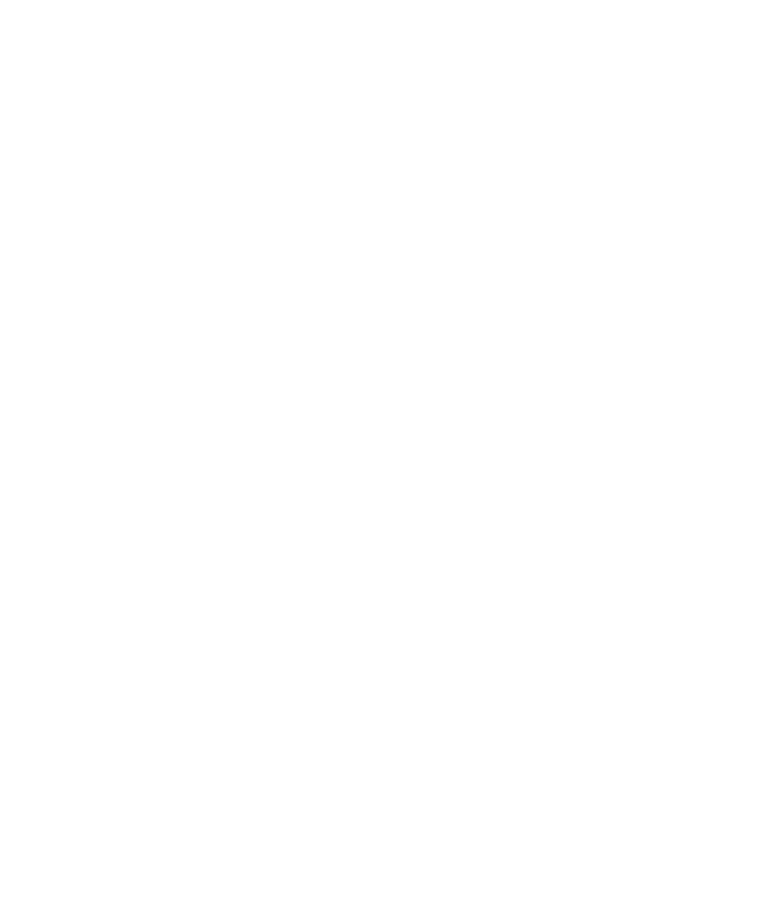
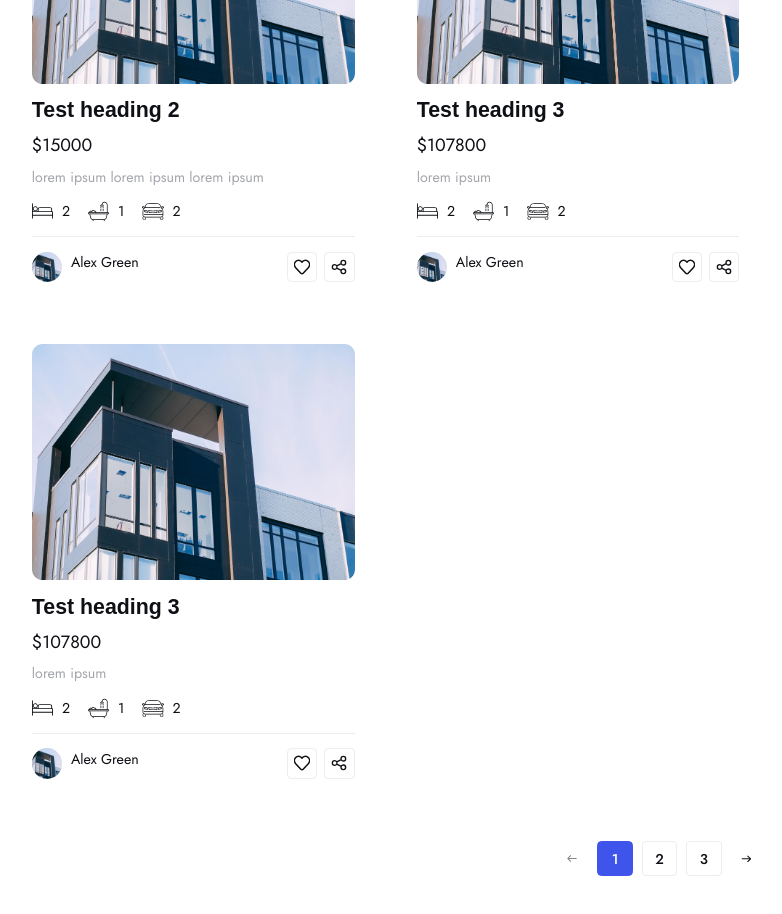
Before and after one commit to Nicola-devJs/bitway, a Next.js app: page /properties in a window 1280 px wide. Shown: the part 1880-2794 px from the top of the page, without its empty margins (385-1167 px from the left). Before the commit the page ends 994 px from the top, so only its background shows below. Built offline with nearby package versions, Linux system fonts and the light colour scheme; a web font is replaced by a local one.

Commit message:
Added component paginate

```diff
--- a/src/app/layout.tsx
+++ b/src/app/layout.tsx
@@ -2,7 +2,7 @@
 import "../../public/global.css";
 import StyledComponentsRegistry from "@/lib/registryStyled";
 import { jost } from "@/common/constants/font";
-import { ModalProvider } from "@/common/hoc/ModalProvider";
+import ModalProvider from "@/common/hoc/ModalProvider";
 
 export const metadata: Metadata = {
   title: "Bitway",
--- a/src/app/properties/page.tsx
+++ b/src/app/properties/page.tsx
@@ -1,12 +1,12 @@
-import { InputApp } from "@/common/UI/input/InputApp";
-import { Accordion } from "@/common/components/accordion/Accordion";
+import { PaginateApp } from "@/common/UI/paginate/PaginateApp";
 import { Breadcrumbs } from "@/common/components/breadcrumbs/Breadcrumbs";
 import { PropertiesList } from "@/common/componentsPage/PropertiesList/PropertiesList";
 import { SidebarFilter } from "@/common/componentsPage/SidebarFilter/SidebarFilter";
+import FilterProvider from "@/common/hoc/FilterProvider";
 import { ContainerApp } from "@/common/styledComponents/ContainerApp";
 import { FlexContent } from "@/common/styledComponents/Flex";
 import { Metadata } from "next";
-import React from "react";
+import mockProperties from "../../../public/mockData/properties.json";
 
 export const metadata: Metadata = {
   title: "Properties | Bitway",
@@ -18,9 +18,12 @@
       <ContainerApp>
         <Breadcrumbs />
         <FlexContent $flexGap={50}>
-          <SidebarFilter />
-          <PropertiesList />
+          <FilterProvider>
+            <SidebarFilter />
+            <PropertiesList properties={mockProperties} />
+          </FilterProvider>
         </FlexContent>
+        <PaginateApp itemsLenght={mockProperties.length} viewCountItems={4} />
       </ContainerApp>
     </>
   );
--- a/src/assets/theme/theme.ts
+++ b/src/assets/theme/theme.ts
@@ -13,5 +13,6 @@
   media: {
     desktop: 1199,
     tablet: 768,
+    phone: 425,
   },
 };
--- /dev/null
+++ b/src/common/UI/paginate/PaginateApp.tsx
@@ -0,0 +1,151 @@
+"use client";
+import styled from "styled-components";
+import React, { FC, useState } from "react";
+import { theme } from "@/assets/theme/theme";
+import { NextImage } from "@/common/components/NextImage";
+import { transformAdaptiveSize } from "@/common/helpers/transformValues";
+import arrowRight from "@/assets/icons/arrow-left-slider.svg";
+
+interface IProps {
+  sizeItem?: number;
+  itemsLenght: number;
+  viewCountItems: number;
+}
+
+export const PaginateApp: FC<IProps> = ({ sizeItem = 40, itemsLenght, viewCountItems }) => {
+  const [activeItem, setActiveItem] = useState(0);
+
+  const listPaginate = Array(Math.ceil(itemsLenght / viewCountItems))
+    .fill(1)
+    .map((_, id) => id + 1);
+
+  return (
+    <PaginateContainer>
+      {listPaginate.map((item, id) => (
+        <PaginateItem key={id} $size={sizeItem} $actvie={activeItem === id} onClick={() => setActiveItem(id)}>
+          {item}
+        </PaginateItem>
+      ))}
+      <>
+        <PaginateArrowLeft
+          $isActive={activeItem !== 0}
+          disabled={activeItem === 0}
+          onClick={() => setActiveItem(activeItem - 1)}
+        >
+          <NextImage info={arrowRight} $width={12} $height={8} objectFit="contain" />
+        </PaginateArrowLeft>
+        <PaginateArrowRight
+          $isActive={activeItem !== listPaginate.length - 1}
+          disabled={activeItem === listPaginate.length - 1}
+          onClick={() => setActiveItem(activeItem + 1)}
+        >
+          <NextImage info={arrowRight} $width={12} $height={8} objectFit="contain" />
+        </PaginateArrowRight>
+      </>
+    </PaginateContainer>
+  );
+};
+
+const PaginateContainer = styled.div`
+  position: relative;
+  display: flex;
+  align-items: center;
+  gap: 0.694vw;
+  margin: 3.472vw 0 6.944vw auto;
+  padding-inline: 2.778vw;
+  width: max-content;
+
+  @media (max-width: ${theme.media.desktop}px) {
+    margin: 4.17vw 0 8.34vw auto;
+    padding-inline: 3.336vw;
+    gap: 0.834vw;
+  }
+  @media (max-width: ${theme.media.tablet}px) {
+    margin: 6.51vw 0 13.021vw auto;
+    padding-inline: 5.208vw;
+    gap: 1.302vw;
+  }
+  @media (max-width: ${theme.media.phone}px) {
+    margin: 11.765vw 0 23.529vw auto;
+    padding-inline: 9.412vw;
+    gap: 2.353vw;
+  }
+`;
+
+const PaginateItem = styled.div<{ $size: number; $actvie: boolean }>`
+  width: ${(props) => transformAdaptiveSize(props.$size)};
+  height: ${(props) => transformAdaptiveSize(props.$size)};
+  background-color: ${(props) => (props.$actvie ? theme.colors.blue : theme.colors.white)};
+  border-radius: 0.347vw;
+  border: 1px solid ${(props) => (props.$actvie ? theme.colors.blue : theme.colors.grayOpacity(0.2))};
+  display: flex;
+  align-items: center;
+  justify-content: center;
+  font-weight: 500;
+  color: ${(props) => (props.$actvie ? theme.colors.white : theme.colors.dark)};
+
+  @media (max-width: ${theme.media.desktop}px) {
+    width: ${(props) => transformAdaptiveSize(props.$size, theme.media.desktop)};
+    height: ${(props) => transformAdaptiveSize(props.$size, theme.media.desktop)};
+    border-radius: 0.417vw;
+  }
+
+  @media (max-width: ${theme.media.tablet}px) {
+    width: ${(props) => transformAdaptiveSize(props.$size, theme.media.tablet)};
+    height: ${(props) => transformAdaptiveSize(props.$size, theme.media.tablet)};
+    border-radius: 0.651vw;
+  }
+  @media (max-width: ${theme.media.phone}px) {
+    width: ${(props) => transformAdaptiveSize(props.$size, theme.media.phone)};
+    height: ${(props) => transformAdaptiveSize(props.$size, theme.media.phone)};
+    border-radius: 1.176vw;
+  }
+`;
+
+const PaginateArrowRight = styled.button<{ $isActive: boolean }>`
+  position: absolute;
+  right: 0;
+  width: 1.667vw;
+  height: 1.667vw;
+  display: flex;
+  align-items: center;
+  justify-content: center;
+  opacity: ${(props) => (props.$isActive ? 1 : 0.5)};
+  transform: rotate(180deg);
+  background-color: transparent;
+
+  @media (max-width: ${theme.media.desktop}px) {
+    left: 1.334vw;
+    width: 2.002vw;
+    height: 2.002vw;
+  }
+
+  @media (max-width: ${theme.media.tablet}px) {
+    left: 2.083vw;
+    width: 3.125vw;
+    height: 3.125vw;
+  }
+
+  @media (max-width: ${theme.media.phone}px) {
+    left: 3.765vw;
+    width: 5.647vw;
+    height: 5.647vw;
+  }
+`;
+
+const PaginateArrowLeft = styled(PaginateArrowRight)`
+  left: 0;
+  transform: rotate(0deg);
+
+  @media (max-width: ${theme.media.desktop}px) {
+    right: 1.334vw;
+  }
+
+  @media (max-width: ${theme.media.tablet}px) {
+    right: 2.083vw;
+  }
+
+  @media (max-width: ${theme.media.phone}px) {
+    right: 3.765vw;
+  }
+`;
--- a/src/common/components/listProperties/ListProperties.tsx
+++ b/src/common/components/listProperties/ListProperties.tsx
@@ -29,11 +29,10 @@
   grid-gap: 2.083vw;
 
   @media (max-width: ${theme.media.desktop}px) {
-    grid-template-columns: ${(props) => (props.$typeShow === "tile" ? `repeat(${props.$countTiles - 1}, 1fr)` : "1fr")};
     grid-gap: 2.502vw;
   }
 
-  @media (max-width: ${theme.media.tablet}px) {
+  @media (max-width: ${theme.media.phone}px) {
     grid-template-columns: 1fr;
   }
 `;
--- a/src/common/componentsPage/PropertiesList/PropertiesList.tsx
+++ b/src/common/componentsPage/PropertiesList/PropertiesList.tsx
@@ -1,30 +1,63 @@
 "use client";
-import React, { useState } from "react";
+import React, { FC, useContext, useState } from "react";
 import styled from "styled-components";
 import { NextImage } from "@/common/components/NextImage";
 import { ListProperties, ShowType } from "@/common/components/listProperties/ListProperties";
 import listStyleIcon from "@/assets/icons/list-style.svg";
 import tileStyleIcon from "@/assets/icons/tile-style.svg";
 import { TextApp } from "@/common/styledComponents/Text";
+import { ButtonApp } from "@/common/UI/button/ButtonApp";
+import { FilterContext } from "@/common/hoc/FilterProvider";
+import { useScreenExtension } from "@/common/hooks/useScreenExtension";
+import { theme } from "@/assets/theme/theme";
+import { IPropertyCard } from "@/common/interfaces/IProperty";
 
-export const PropertiesList = () => {
-  const [showType, setShowType] = useState<ShowType>("list");
+interface IProps {
+  properties: IPropertyCard[];
+}
+
+export const PropertiesList: FC<IProps> = ({ properties }) => {
+  const [showType, setShowType] = useState<ShowType>("tile");
+  const { showFilter } = useContext(FilterContext);
+  const [maxTabletScreen, maxPhoneScreen] = useScreenExtension([
+    { screenExtension: theme.media.tablet, maxScreen: true },
+    { screenExtension: theme.media.phone },
+  ]);
   const changeShowTypeHandler = (type: ShowType) => () => setShowType(type);
 
   return (
-    <div>
+    <div style={{ width: "100%" }}>
       <PropertiesToolbar>
         <ShowAndCountPropertiesBlock>
-          <ContainerIcon onClick={changeShowTypeHandler("tile")}>
-            <NextImage info={tileStyleIcon} $width={24} />
-          </ContainerIcon>
-          <ContainerIcon onClick={changeShowTypeHandler("list")}>
-            <NextImage info={listStyleIcon} $width={24} />
-          </ContainerIcon>
+          {maxTabletScreen && (
+            <ButtonApp width={98} onClick={showFilter}>
+              Filter
+            </ButtonApp>
+          )}
+          {maxPhoneScreen && (
+            <>
+              <NextImage
+                info={tileStyleIcon}
+                $width={24}
+                $height={24}
+                objectFit="contain"
+                onClick={changeShowTypeHandler("tile")}
+              />
+
+              <NextImage
+                info={listStyleIcon}
+                $width={24}
+                $height={24}
+                objectFit="contain"
+                onClick={changeShowTypeHandler("list")}
+              />
+            </>
+          )}
+
           <TextApp>Showing 1–16 of 72 results</TextApp>
         </ShowAndCountPropertiesBlock>
       </PropertiesToolbar>
-      {/* <ListProperties typeShow={showType} countTiles={2} /> */}
+      <ListProperties typeShow={showType} countTiles={2} properties={properties} />
     </div>
   );
 };
@@ -40,12 +73,3 @@
   align-items: center;
   gap: 20px;
 `;
-
-const ContainerIcon = styled.div`
-  width: 24px;
-  height: 24px;
-  display: flex;
-  align-items: center;
-  justify-content: center;
-  cursor: pointer;
-`;
--- a/src/common/componentsPage/SidebarFilter/SidebarFilter.tsx
+++ b/src/common/componentsPage/SidebarFilter/SidebarFilter.tsx
@@ -1,12 +1,19 @@
 "use client";
+import { useContext } from "react";
 import { Accordion } from "@/common/components/accordion/Accordion";
 import ComponentsSidebarFilter from "./components/ComponentsSidebarFilter";
-import styled from "styled-components";
+import styled, { css } from "styled-components";
 import { theme } from "@/assets/theme/theme";
+import { ButtonApp } from "@/common/UI/button/ButtonApp";
+import { useScreenExtension } from "@/common/hooks/useScreenExtension";
+
+import { FilterContext } from "@/common/hoc/FilterProvider";
 
 export const SidebarFilter = () => {
+  const { isShowFilter, hideFilter } = useContext(FilterContext);
+  const [maxTabletScreen] = useScreenExtension([{ screenExtension: theme.media.tablet, maxScreen: true }]);
   return (
-    <StyledSidebar>
+    <StyledSidebar $showTabletFilter={isShowFilter}>
       {ComponentsSidebarFilter.map((filter, id) => (
         <ContentContainer key={id}>
           <Accordion label={filter.label} zIndex={filter.zIndex} initialView={true}>
@@ -14,11 +21,18 @@
           </Accordion>
         </ContentContainer>
       ))}
+
+      {maxTabletScreen && (
+        <>
+          <ButtonApp onClick={hideFilter}>Закрыть</ButtonApp>
+          <OverlaySidebar onClick={hideFilter} />
+        </>
+      )}
     </StyledSidebar>
   );
 };
 
-const StyledSidebar = styled.aside`
+const StyledSidebar = styled.aside<{ $showTabletFilter: boolean }>`
   min-width: 16.944vw;
 
   @media (max-width: ${theme.media.desktop}px) {
@@ -26,8 +40,46 @@
   }
 
   @media (max-width: ${theme.media.tablet}px) {
-    min-width: 31.771vw;
+    position: fixed;
+    left: 0;
+    bottom: 0;
+    top: 0;
+    z-index: 100;
+    background-color: ${theme.colors.white};
+    width: 50%;
+    padding: 3.906vw;
+
+    transform: translateX(-10px);
+    opacity: 0;
+    visibility: hidden;
+    transition: all 0.2s ease-in-out;
+    pointer-events: none;
+
+    ${(props) =>
+      props.$showTabletFilter &&
+      css`
+        transform: translateX(0);
+        opacity: 1;
+        visibility: visible;
+        pointer-events: all;
+        & ${OverlaySidebar} {
+          opacity: 1;
+        }
+      `}
   }
+`;
+
+const OverlaySidebar = styled.div`
+  position: fixed;
+  left: 100%;
+  bottom: 0;
+  top: 0;
+  right: 0;
+  background-color: ${theme.colors.darkOpacity(0.2)};
+  backdrop-filter: blur(5px);
+  opacity: 0;
+  transition: opacity 0.2s ease-in 0.1s;
+  width: 100%;
 `;
 
 const ContentContainer = styled.div`
--- /dev/null
+++ b/src/common/hoc/FilterProvider.tsx
@@ -0,0 +1,21 @@
+"use client";
+import React, { createContext, useState } from "react";
+
+interface IContextFilter {
+  isShowFilter: boolean;
+  hideFilter: () => void;
+  showFilter: () => void;
+}
+
+export const FilterContext = createContext({} as IContextFilter);
+
+export default function FilterProvider({ children }: { children: React.ReactNode }) {
+  const [show, setShow] = useState(false);
+
+  const hideFilter = () => setShow(false);
+  const showFilter = () => setShow(true);
+
+  return (
+    <FilterContext.Provider value={{ isShowFilter: show, hideFilter, showFilter }}>{children}</FilterContext.Provider>
+  );
+}
--- a/src/common/hoc/ModalProvider.tsx
+++ b/src/common/hoc/ModalProvider.tsx
@@ -12,7 +12,7 @@
 
 export const ModalContext = createContext<IContextModal>({} as IContextModal);
 
-export const ModalProvider = ({ children }: { children: React.ReactNode }) => {
+export default function ModalProvider({ children }: { children: React.ReactNode }) {
   const [show, setShow] = useState("");
   const [optionModal, setOptionModal] = useState<IInitializationModal<ModalType>>({
     type: "modal",
@@ -44,4 +44,4 @@
       </>
     </ModalContext.Provider>
   );
-};
+}
```
